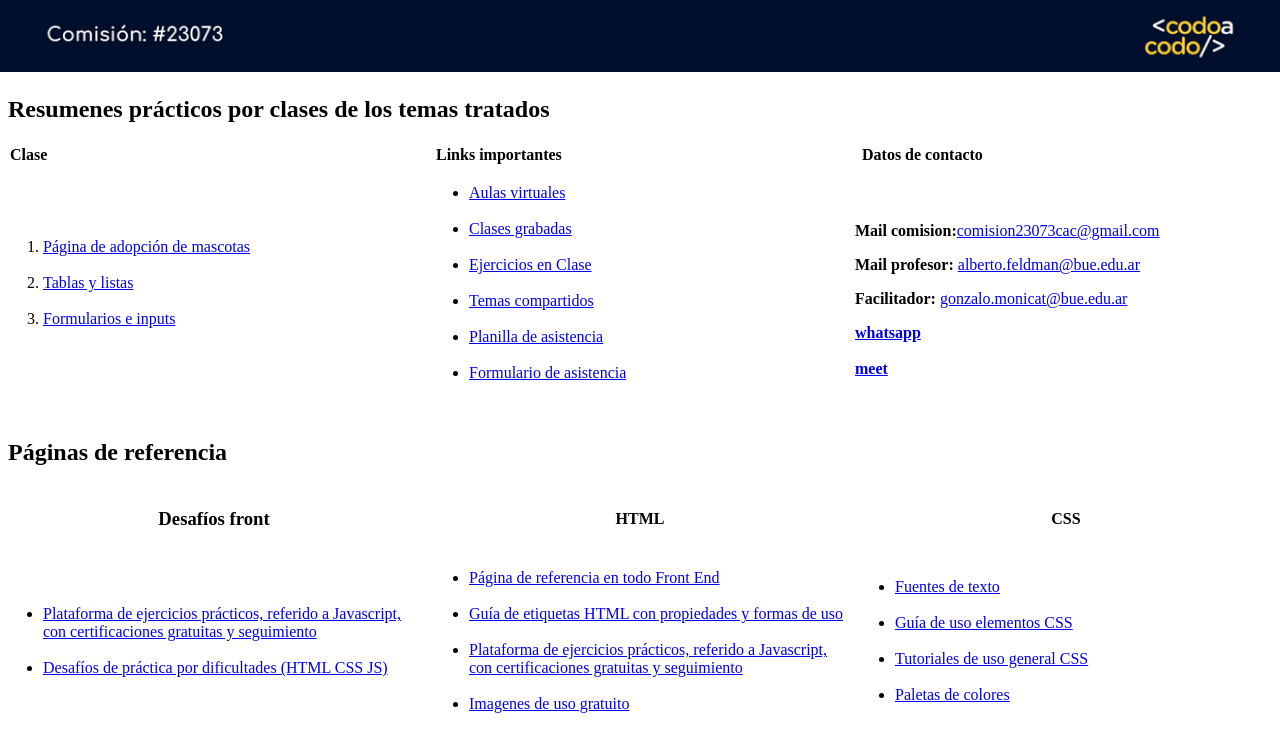
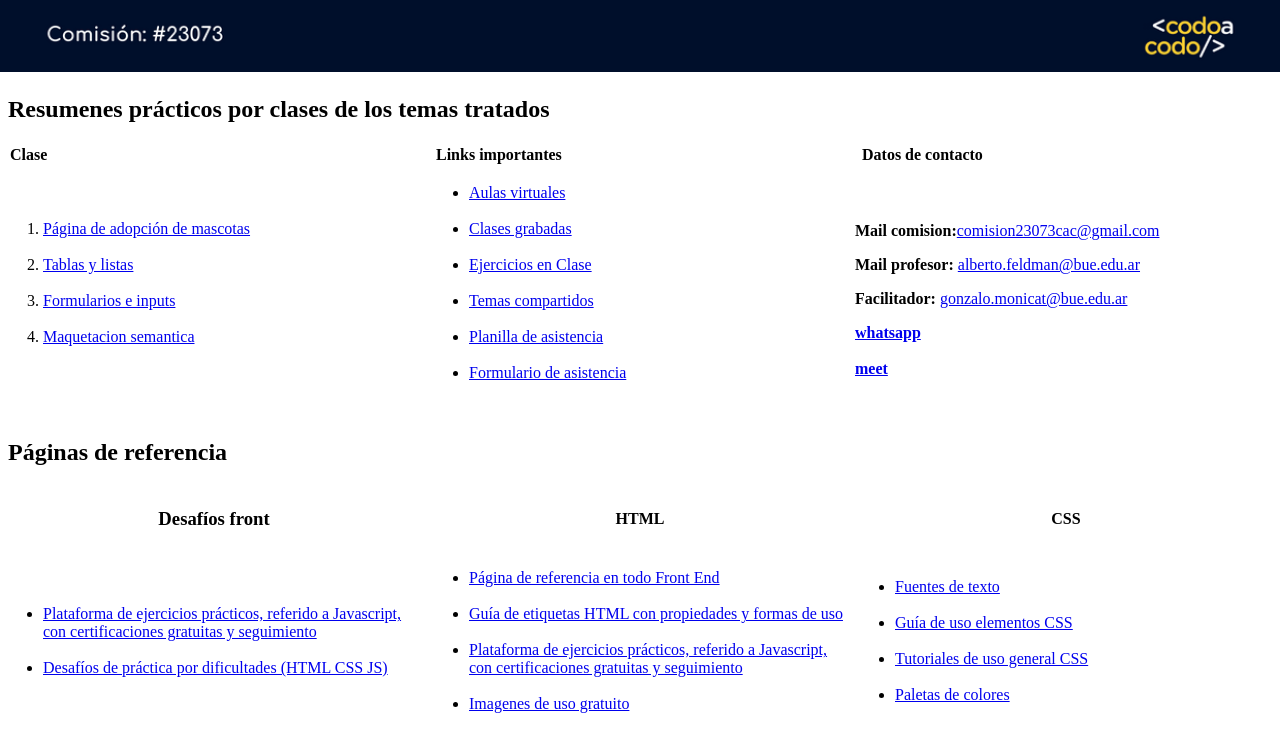
Before and after one commit to jonathangalimberti/codo-a-codo-4.0, a plain HTML site: page index.html in a window 1280 px wide. Drawn offline with Linux system fonts and the light colour scheme.

Commit message:
se agrega link a clase 4

```diff
--- a/index.html
+++ b/index.html
@@ -22,6 +22,7 @@
                 <li><a href="./HTML/mascotas.html">Página de adopción de mascotas</a></li><br>
                 <li><a href="./HTML/clase-2-tablas.html">Tablas y listas</a></li><br>
                 <li><a href="./HTML/clase3-formularios.html">Formularios e inputs</a></li><br>
+                <li><a href="./HTML/clase4-etiquetas-semanticas.html">Maquetacion semantica</a></li><br>
             </ol>
         </td>
         <td>
```
